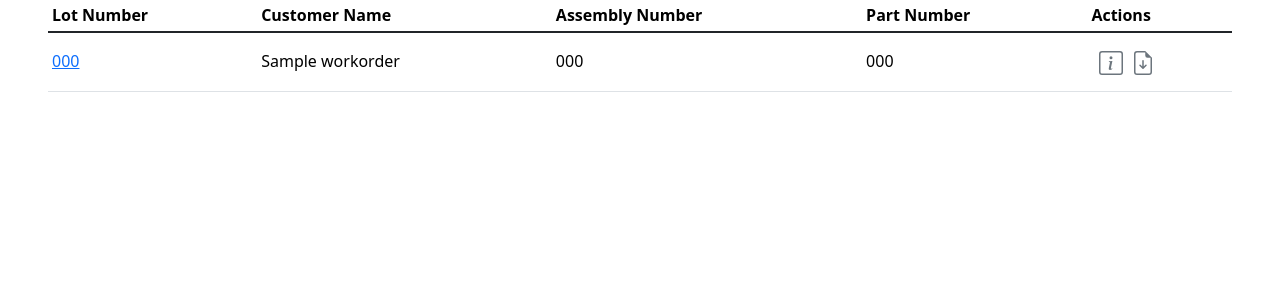
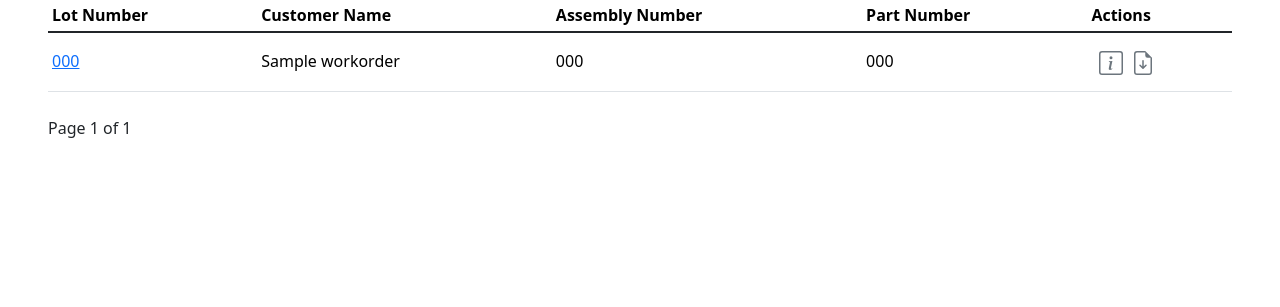
Before and after one commit to jaerrib/prod-pause, a Django app: page /workorders/ in a window 1280 px wide. Shown: the part 161-468 px from the top of the page. Run offline with Django 5.2, Linux system fonts and the light colour scheme; a user stored in the database is signed in; tables that the repository leaves empty hold one stand-in row (values such as "Sample post"); parts of the project's set-up code (start-up, migrations or seed data) failed here and were passed over.

Commit message:
Add pagination on Work Order Manager page and sort by reverse lot number

```diff
--- a/downtimes/views.py
+++ b/downtimes/views.py
@@ -1,15 +1,14 @@
 import csv
 
 from django.contrib.auth.mixins import LoginRequiredMixin
+from django.core.paginator import Paginator
 from django.db.models import Q
 from django.http import HttpResponse
-from django.urls import reverse_lazy, reverse
-from django.views.generic import TemplateView, ListView, DetailView
+from django.urls import reverse, reverse_lazy
+from django.views.generic import DetailView, ListView, TemplateView
 from django.views.generic.edit import CreateView
 
-from .forms import (
-    LogCreateForm,
-)
+from .forms import LogCreateForm
 from .models import Log, Workorder
 
 
@@ -18,8 +17,10 @@ class HomePageView(TemplateView):
 
 
 class WorkorderListView(LoginRequiredMixin, ListView):
+    paginate_by = 10
     model = Workorder
     template_name = "workorders.html"
+    ordering = ["-lot_number"]
 
 
 class WorkorderDetailView(LoginRequiredMixin, DetailView):
--- a/templates/workorders.html
+++ b/templates/workorders.html
@@ -66,5 +66,22 @@
         </tbody>
     </table>
 
+    <div class="pagination mt-4">
+        <span class="step-links">
+            {% if page_obj.has_previous %}
+                <a href="?page=1">&laquo; first</a>
+                <a href="?page={{ page_obj.previous_page_number }}">previous</a>
+            {% endif %}
+
+            <span class="current">
+                Page {{ page_obj.number }} of {{ page_obj.paginator.num_pages }}
+            </span>
+
+            {% if page_obj.has_next %}
+                <a href="?page={{ page_obj.next_page_number }}">next</a>
+                <a href="?page={{ page_obj.paginator.num_pages }}">last &raquo;</a>
+            {% endif %}
+        </span>
+    </div>
 </div>
-{% endblock content %}
+    {% endblock content %}
```
